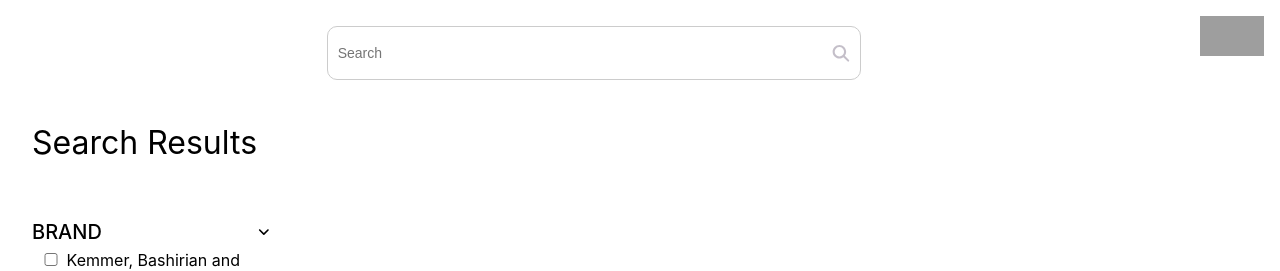
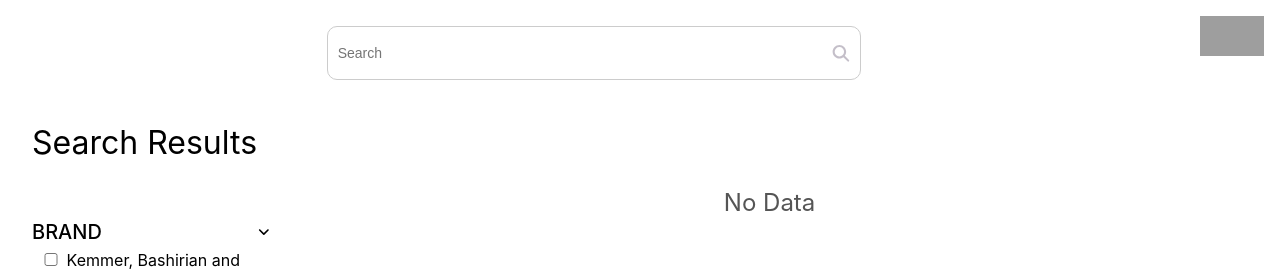
Before and after one commit to shatakshi-modi/zevi-assignment, a React (Create React App) app: page /search in a window 1280 px wide. Shown: the top 271 px of the page. Built offline with nearby package versions, Linux system fonts and the light colour scheme; grey boxes are pictures that could not be loaded.

Commit message:
filter on product page work

```diff
--- a/src/components/DesignSystem/ProductCard.tsx
+++ b/src/components/DesignSystem/ProductCard.tsx
@@ -10,6 +10,7 @@ const ProductCard = ({
   newPrice,
   starRating,
   brand,
+  count,
 }: DataInterface) => {
   const [isLiked, setIsLiked] = useState(false);
 
@@ -38,7 +39,10 @@ const ProductCard = ({
         <span className="old-price">{`$${oldPrice}`}</span>
         <span className="new-price">{`$${newPrice}`}</span>
       </div>
-      <div className="rating">{renderStars(Number(starRating))}</div>
+      <div className="rating-container">
+        <div className="rating">{renderStars(Number(starRating))}</div>
+        <div className="rating-count">({count})</div>
+      </div>
     </div>
   );
 };
--- a/src/components/Product/Product.tsx
+++ b/src/components/Product/Product.tsx
@@ -1,4 +1,3 @@
-import React from "react";
 import Filter from "./Filter";
 import ProductList from "./ProductList";
 
--- a/src/components/Product/ProductList.tsx
+++ b/src/components/Product/ProductList.tsx
@@ -4,9 +4,7 @@ import { useSelector } from "react-redux";
 import { DataInterface } from "../utils";
 import ProductCard from "../DesignSystem/ProductCard";
 
-type Props = {};
-
-const ProductList = (props: Props) => {
+const ProductList = () => {
   const {
     search,
     data: menuData,
@@ -48,6 +46,7 @@ const ProductList = (props: Props) => {
     );
   });
 
+  if (menuFilteredData.length) {
     return (
       <div className="product-grid-list">
         {menuFilteredData.map((e: DataInterface) => (
@@ -55,6 +54,13 @@ const ProductList = (props: Props) => {
         ))}
       </div>
     );
+  } else {
+    return (
+      <div className="no-data-container">
+        <div className="no-data-text">No Data</div>
+      </div>
+    );
+  }
 };
 
 export default ProductList;
--- a/src/components/utils.tsx
+++ b/src/components/utils.tsx
@@ -1,6 +1,13 @@
 import { faker } from "@faker-js/faker";
 import { FontAwesomeIcon } from "@fortawesome/react-fontawesome";
 import { faStar } from "@fortawesome/free-solid-svg-icons";
+
+const brandValues = [
+  "Kemmer, Bashirian and Quitzon",
+  "Rohan Inc",
+  "Hyatt Group",
+  "Gislason - Bernier",
+];
 
 export const generateFakeData = (count: number) => {
   const fakeData = [];
@@ -10,8 +17,18 @@ export const generateFakeData = (count: number) => {
     const oldPrice = faker.number.int({ min: 100, max: 5000 });
     const newPrice = faker.number.int({ min: 100, max: 5000 });
     const starRating = faker.number.int({ min: 1, max: 5 }).toString();
-    const brand = faker.company.name();
-    fakeData.push({ imageUrl, caption, oldPrice, newPrice, starRating, brand });
+    const brand = brandValues[faker.number.int({ min: 0, max: 3 })];
+    const count = faker.number.int({ min: 5, max: 200 });
+
+    fakeData.push({
+      imageUrl,
+      caption,
+      oldPrice,
+      newPrice,
+      starRating,
+      brand,
+      count,
+    });
   }
   return fakeData;
 };
@@ -104,6 +121,7 @@ export interface DataInterface {
   newPrice: number;
   starRating: string;
   brand: string;
+  count?: number;
 }
 
 export interface AccordianItem {
--- a/src/redux/reducer.ts
+++ b/src/redux/reducer.ts
@@ -10,7 +10,7 @@ export const ShoppingRedux = (
     search: "",
     data: [],
     searchValue: "",
-    filter: { brand: [], rating: [] },
+    filter: { brand: [], rating: [], price: [] },
   },
   action: Action
 ) => {
--- a/src/styles/Product.scss
+++ b/src/styles/Product.scss
@@ -37,8 +37,6 @@
 .product-title {
   color: #000;
   font-family: "Inter", sans-serif;
-
-  font-size: 0.5em;
   font-style: normal;
   font-weight: 400;
   line-height: normal;
@@ -48,7 +46,6 @@
   display: flex;
   justify-content: flex-start;
   row-gap: 20px;
-  font-size: 0.5em;
 
   color: #555;
 }
@@ -59,7 +56,7 @@
 
   font-family: "Inter", sans-serif;
 
-  font-size: 2em;
+  font-size: 1em;
 
   font-style: normal;
   font-weight: 300;
@@ -71,7 +68,7 @@
   color: #6d84ff;
   font-family: "Inter", sans-serif;
 
-  font-size: 2em;
+  font-size: 1em;
 
   font-style: normal;
   font-weight: 600;
@@ -87,15 +84,17 @@
   grid-template-columns: repeat(4, 1fr);
   overflow-y: auto;
   max-height: 500px;
+  grid-column-gap: 50px;
 }
 .product-grid-list {
-  -ms-overflow-style: none; /* Internet Explorer 10+ */
-  scrollbar-width: none; /* Firefox */
+  -ms-overflow-style: none;
+  scrollbar-width: none;
 }
 .product-grid-list::-webkit-scrollbar {
-  display: none; /* Safari and Chrome */
+  display: none;
 }
 .product-card-container {
+  padding-bottom: 0.5em;
   width: 10vw;
   position: relative;
 
@@ -120,5 +119,29 @@
   figcaption {
     text-align: left;
     padding-top: 0.25rem;
+    font-size: 0.9em;
+    font-weight: 500;
   }
 }
+.no-data-container {
+  display: flex;
+  justify-content: center;
+  align-items: center;
+}
+
+.no-data-text {
+  font-size: 1.5rem;
+  color: #555;
+}
+
+.rating-container {
+  display: flex;
+  justify-content: space-between;
+  .rating-count {
+    text-align: center;
+    font-family: "Poppins", sans-serif;
+    font-size: 0.75rem;
+    align-self: center;
+    font-style: normal;
+  }
+}
```
Lines whose indentation alone changed are shown as unchanged.
